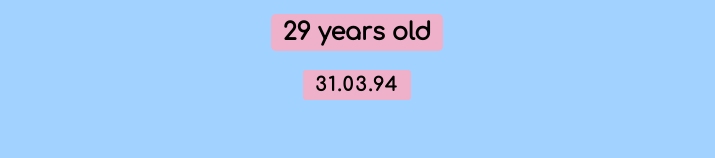
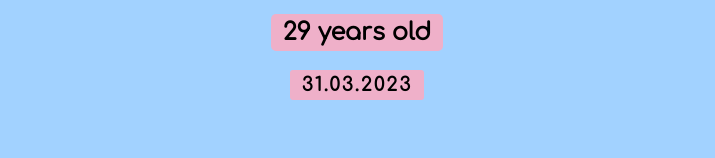
Before and after one commit to AkshayGPA/Birthday-GIF-Site-, a plain HTML site: page index.html in a window 1280 px wide. Shown: the part 498-656 px from the top of the page, without its empty margins (283-998 px from the left). Drawn offline with Linux system fonts and the light colour scheme; a web font is replaced by a local one.

Commit message:
Changed the bday date

```diff
--- a/index.html
+++ b/index.html
@@ -22,7 +22,7 @@
     <p>(Sorry for the late wishes 😅)</p>
     <img src="Images/Arjun3.jpg" id="img_arjun" alt="A photo of Arjun smiling">
     <h2 id="bday_age">29 years old</h2>
-    <h3 id="bday_date">31.03.94</h3>
+    <h3 id="bday_date">31.03.2023</h3>
   </div>
 
   <div class="gift_section">
```
